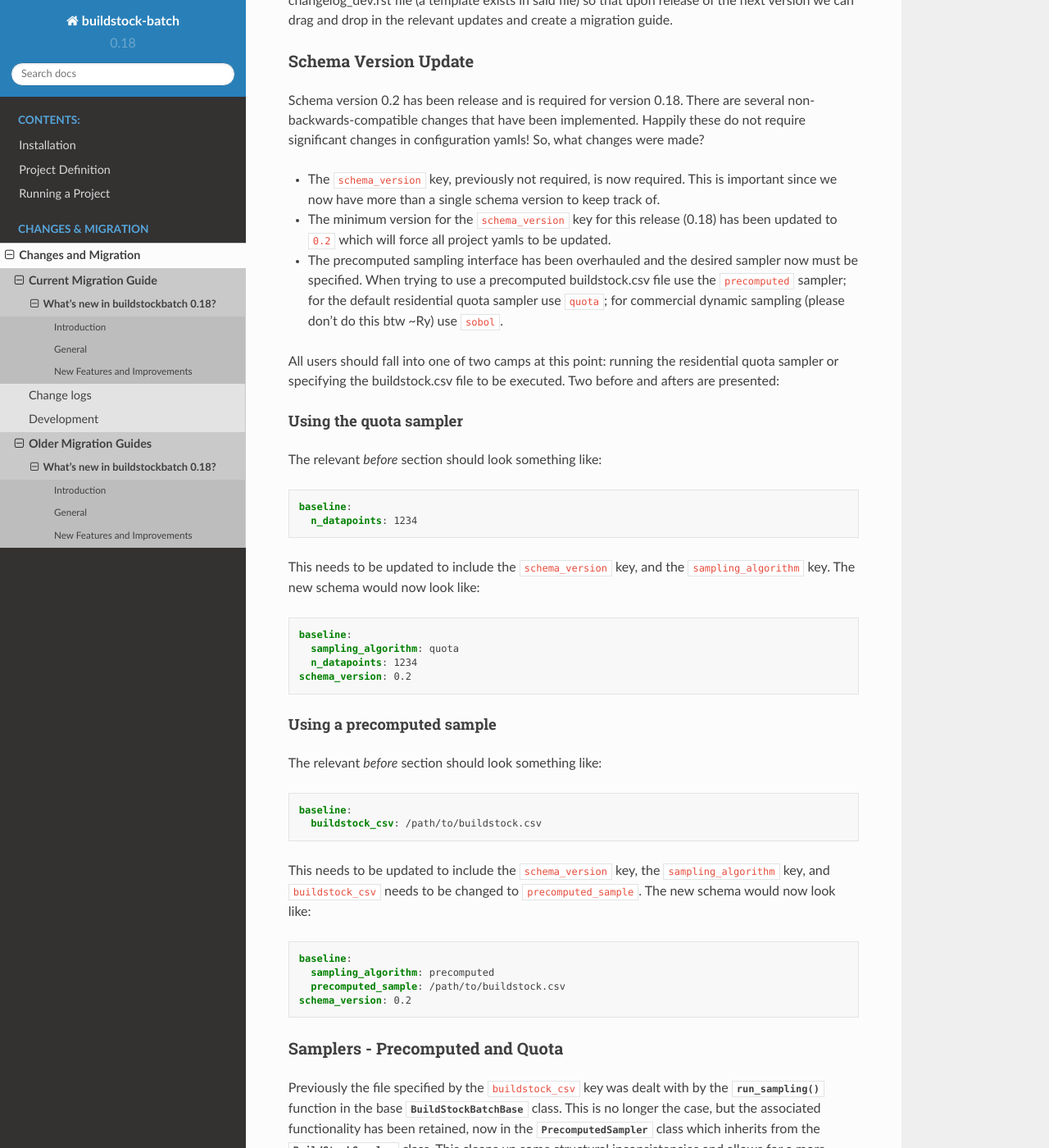
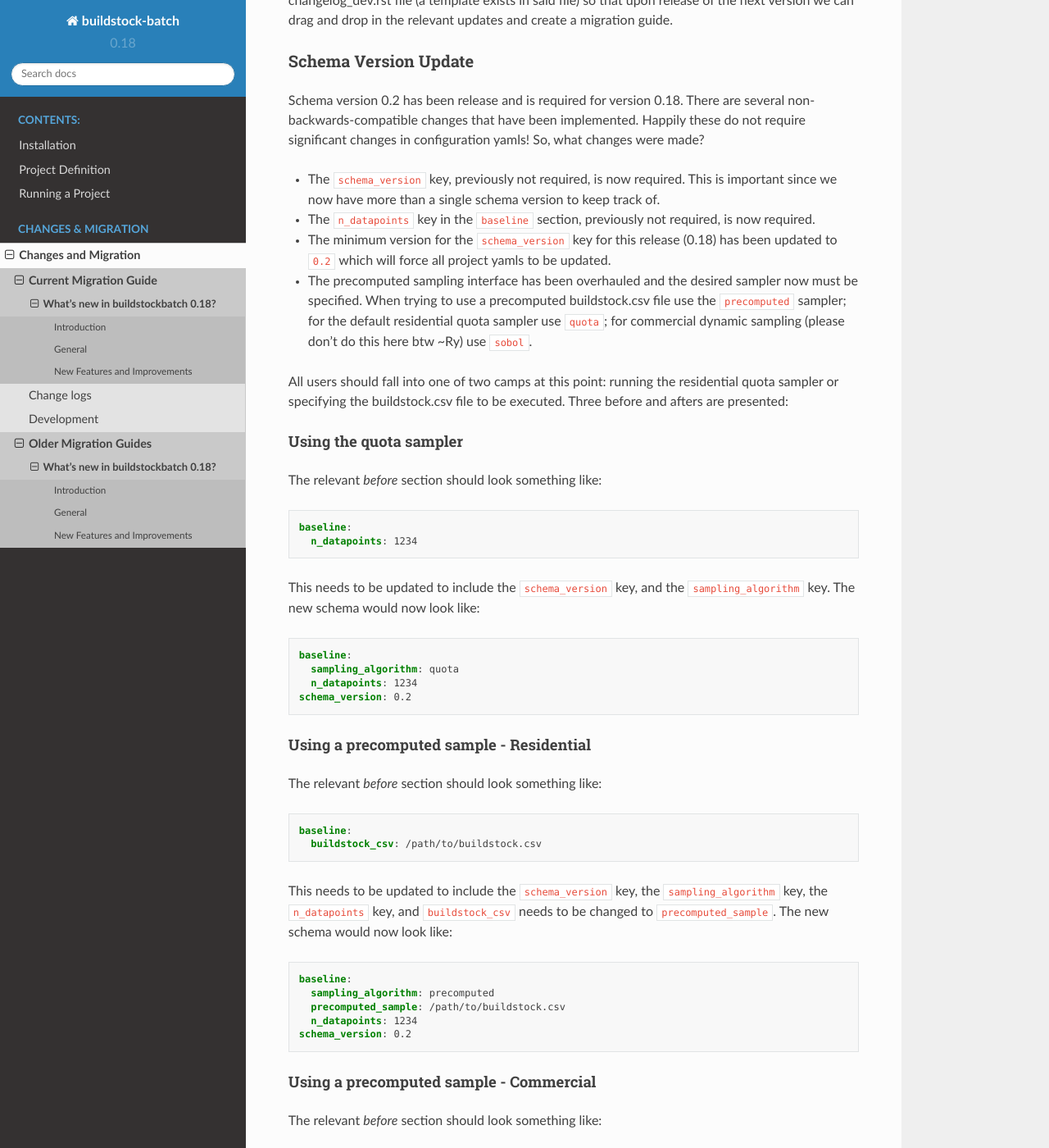
Before and after one commit to NREL/buildstockbatch, a Sphinx documentation site: the page built from docs/changelog/migration_0_18.rst, in a window 1280 px wide and 1400 px high, scrolled down 698 px. Shown: the whole window at 82% size. Built offline with Sphinx 7.4.7 and the Read the Docs theme 2.0.0, drawn with Linux system fonts in a browser that asks for light colours; some of the changed text lies outside the part shown.

Commit message:
Final documentation updates for release 0.18

```diff
--- a/docs/changelog/migration_0_18.rst
+++ b/docs/changelog/migration_0_18.rst
@@ -37,14 +37,15 @@ were made?
 
 - The ``schema_version`` key, previously not required, is now required. This is important since we now have more than a
   single schema version to keep track of.
+- The ``n_datapoints`` key in the ``baseline`` section, previously not required, is now required.
 - The minimum version for the ``schema_version`` key for this release (0.18) has been updated to ``0.2`` which will
   force all project yamls to be updated.
 - The precomputed sampling interface has been overhauled and the desired sampler now must be specified. When trying to
   use a precomputed buildstock.csv file use the ``precomputed`` sampler; for the default residential quota sampler use
-  ``quota``; for commercial dynamic sampling (please don't do this btw ~Ry) use ``sobol``.
+  ``quota``; for commercial dynamic sampling (please don't do this here btw ~Ry) use ``sobol``.
 
 All users should fall into one of two camps at this point: running the residential quota sampler or specifying the
-buildstock.csv file to be executed. Two before and afters are presented:
+buildstock.csv file to be executed. Three before and afters are presented:
 
 Using the quota sampler
 ^^^^^^^^^^^^^^^^^^^^^^^
@@ -67,8 +68,8 @@ now look like:
       n_datapoints: 1234
     schema_version: 0.2
 
-Using a precomputed sample
-^^^^^^^^^^^^^^^^^^^^^^^^^^
+Using a precomputed sample - Residential
+^^^^^^^^^^^^^^^^^^^^^^^^^^^^^^^^^^^^^^^^
 
 The relevant *before* section should look something like:
 
@@ -78,14 +79,37 @@ The relevant *before* section should look something like:
       buildstock_csv: /path/to/buildstock.csv
 
 
-This needs to be updated to include the ``schema_version`` key, the ``sampling_algorithm`` key, and ``buildstock_csv``
-needs to be changed to ``precomputed_sample``. The new schema would now look like:
+This needs to be updated to include the ``schema_version`` key, the ``sampling_algorithm`` key, the ``n_datapoints``
+key, and ``buildstock_csv`` needs to be changed to ``precomputed_sample``. The new schema would now look like:
 
 .. sourcecode:: yaml
 
     baseline:
       sampling_algorithm: precomputed
       precomputed_sample: /path/to/buildstock.csv
+      n_datapoints: 1234
+    schema_version: 0.2
+
+Using a precomputed sample - Commercial
+^^^^^^^^^^^^^^^^^^^^^^^^^^^^^^^^^^^^^^^
+
+The relevant *before* section should look something like:
+
+.. sourcecode:: yaml
+
+    baseline:
+      precomputed_sample: /path/to/buildstock.csv
+
+
+This needs to be updated to include the ``schema_version`` key, the ``sampling_algorithm`` key, the ``n_datapoints``
+key, and ``buildstock_csv`` needs to be changed to ``precomputed_sample``. The new schema would now look like:
+
+.. sourcecode:: yaml
+
+    baseline:
+      sampling_algorithm: precomputed
+      precomputed_sample: /path/to/buildstock.csv
+      n_datapoints: 1234
     schema_version: 0.2
 
 Samplers - Precomputed and Quota
```
Also changed, not shown: docs/changelog/changelog_0_18.rst (+29 -3 lines).
